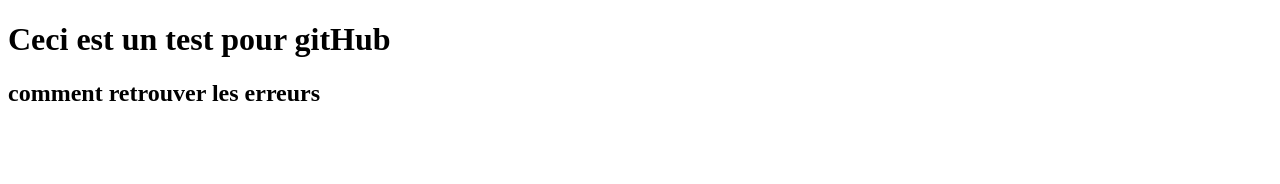
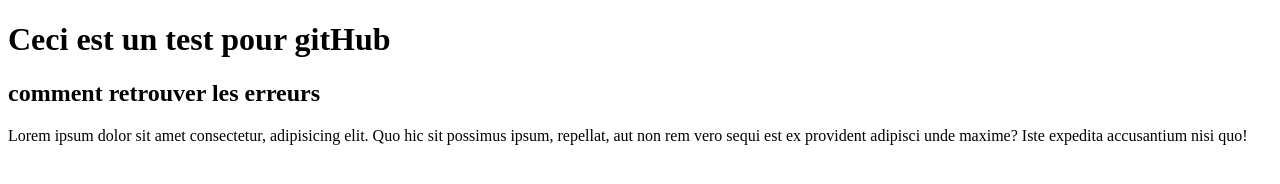
Before and after one commit to BRICETRAORE/testGit, a plain HTML site: page index.html in a window 1280 px wide. Drawn offline with Linux system fonts and the light colour scheme.

Commit message:
add paragraph

```diff
--- a/index.html
+++ b/index.html
@@ -9,5 +9,6 @@
 <body>
     <h1>Ceci est un test pour gitHub</h1>
     <h2>comment retrouver les erreurs</h2>
+    <p>Lorem ipsum dolor sit amet consectetur, adipisicing elit. Quo hic sit possimus ipsum, repellat, aut non rem vero sequi est ex provident adipisci unde maxime? Iste expedita accusantium nisi quo!</p>
 </body>
 </html>
```
